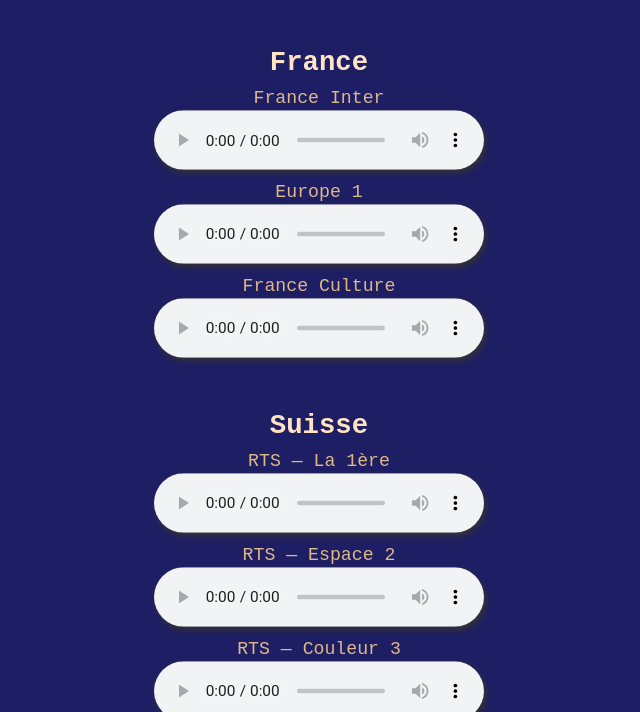
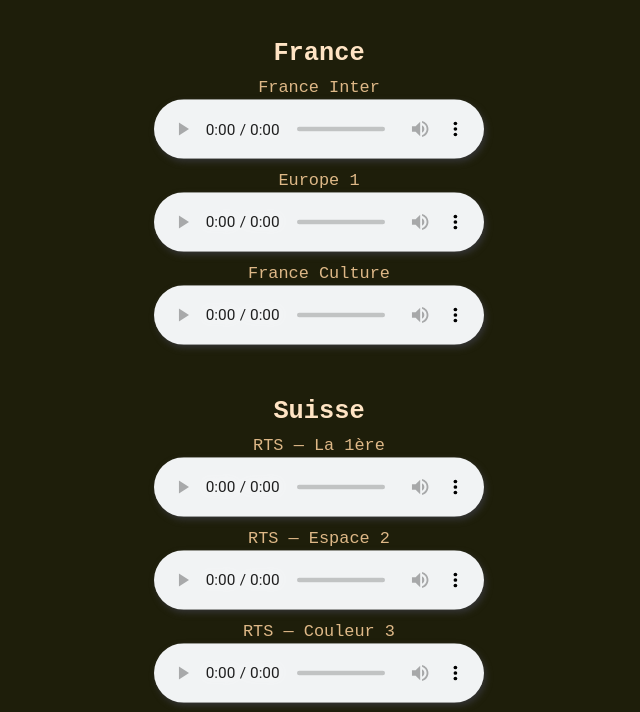
Before and after one commit to NicHub/ouilogique.ch, a plain HTML site: page radios/index.html in a window 1280 px wide. Shown: the part 113-825 px from the top of the page, without its empty margins (321-961 px from the left). Drawn offline with Linux system fonts and the light colour scheme.

Commit message:
Update style.css

```diff
--- a/radios/style.css
+++ b/radios/style.css
@@ -1,11 +1,11 @@
 body {
-    background-color: rgb(30,30,100);
+    background-color: rgb(30,30,10);
     color: burlywood;
     font-family: monospace;
-    font-size: 140%;
+    font-size: 130%;
 }
 main {
-    width: 80%;
+    width: 70%;
     margin: 10px auto 100px;
     display: block;
     text-align: center;
```
